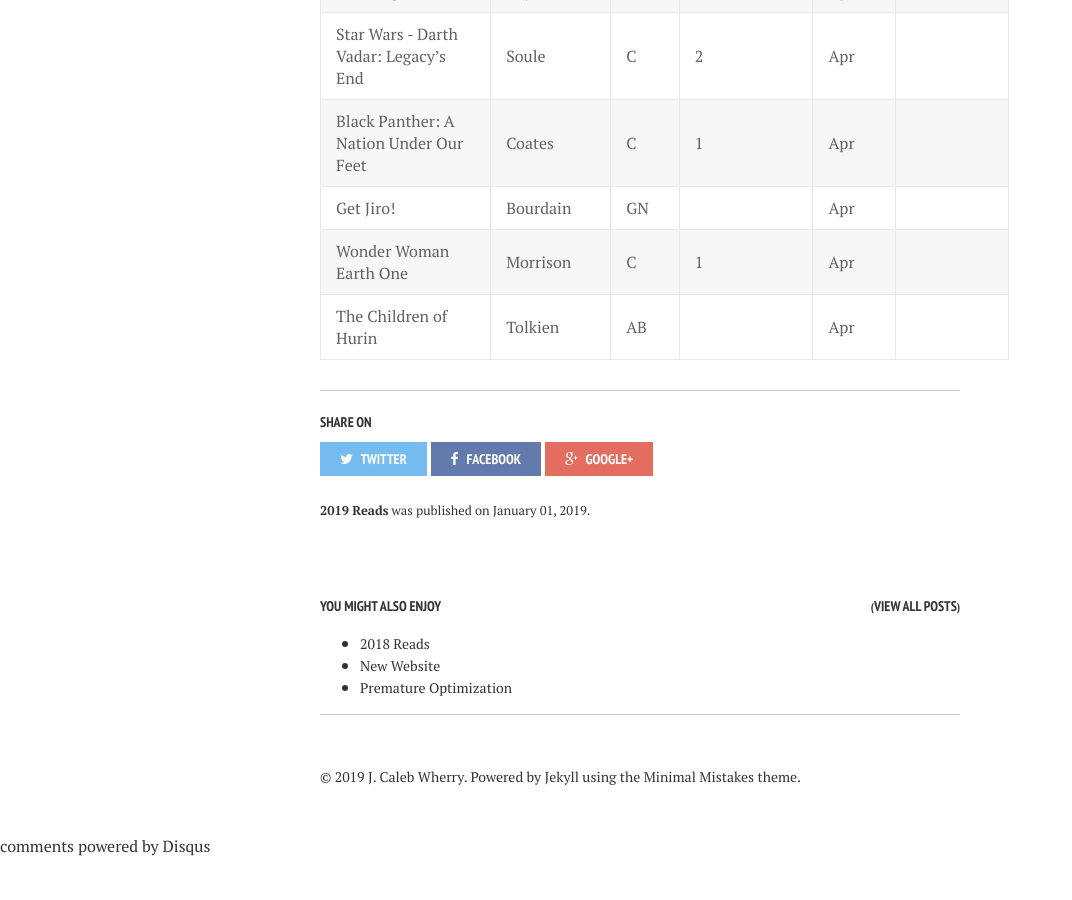
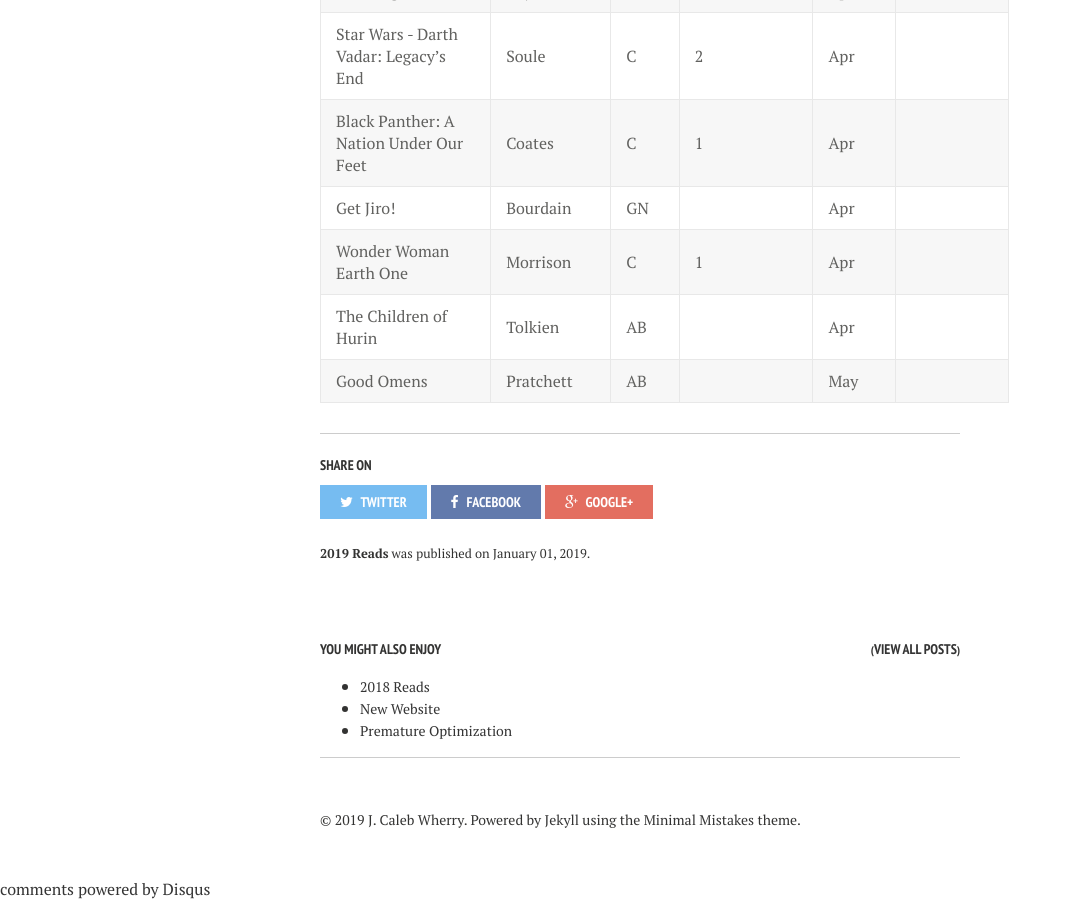
Before and after one commit to calebwherry/calebwherry.github.io, a Jekyll site: the page built from _posts/2019-01-01-2019-Reads.md, in a window 1280 px wide and 900 px high, scrolled down 5546 px. Shown: the whole window, without its empty margins (0-1072 px from the left). Built offline with Jekyll 4.4.1, drawn with Linux system fonts in a browser that asks for light colours; nearby versions of some CDN libraries; comment, search, counter and statistics services are not loaded; before the commit the page ends 6403 px from its top, so only the background shows below that.

Commit message:
Update 2019-01-01-2019-Reads.md
Added new read for 2019

```diff
--- a/_posts/2019-01-01-2019-Reads.md
+++ b/_posts/2019-01-01-2019-Reads.md
@@ -110,3 +110,4 @@
 | Get Jiro!                                     | Bourdain       | GN    |              | Apr          |                                               |
 | Wonder Woman Earth One                        | Morrison       | C     | 1            | Apr          |                                               |
 | The Children of Hurin                         | Tolkien        | AB    |              | Apr          |                                               |
+| Good Omens                                    | Pratchett      | AB    |              | May          |                                               |
```
